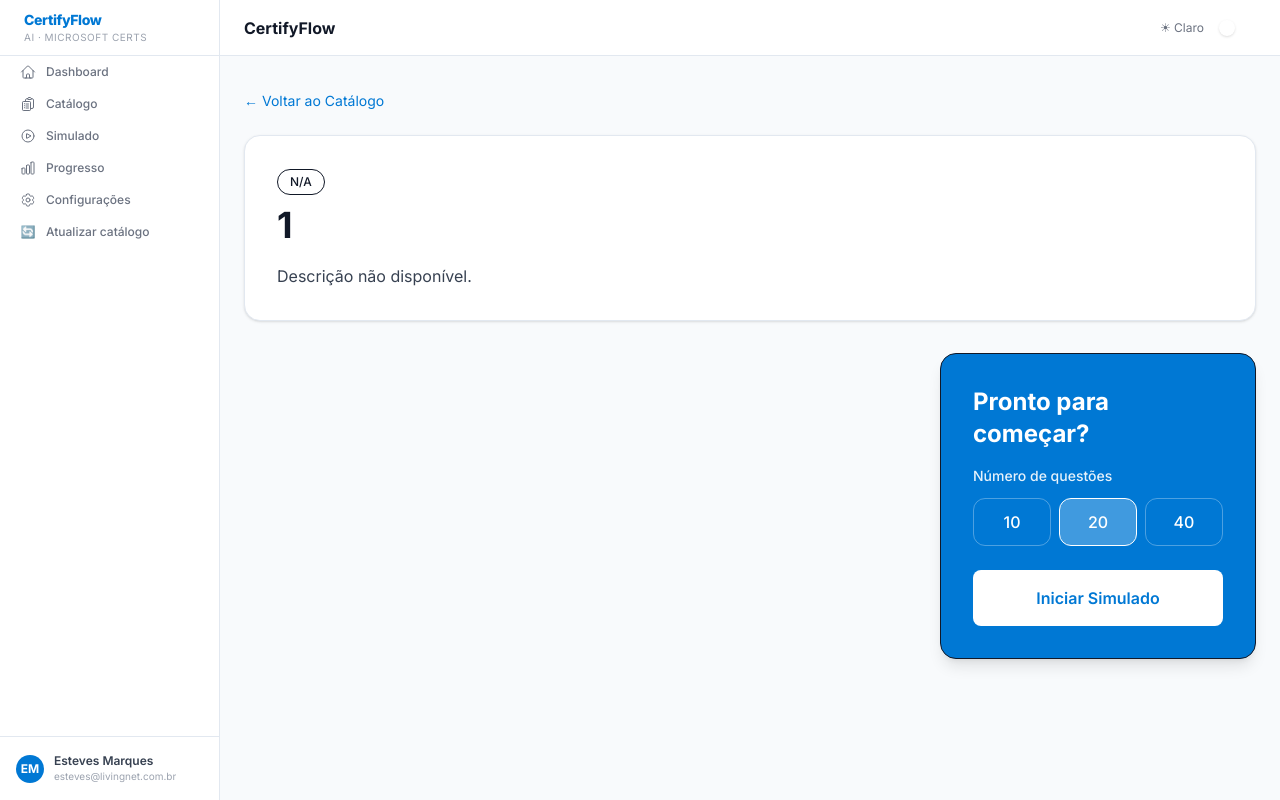
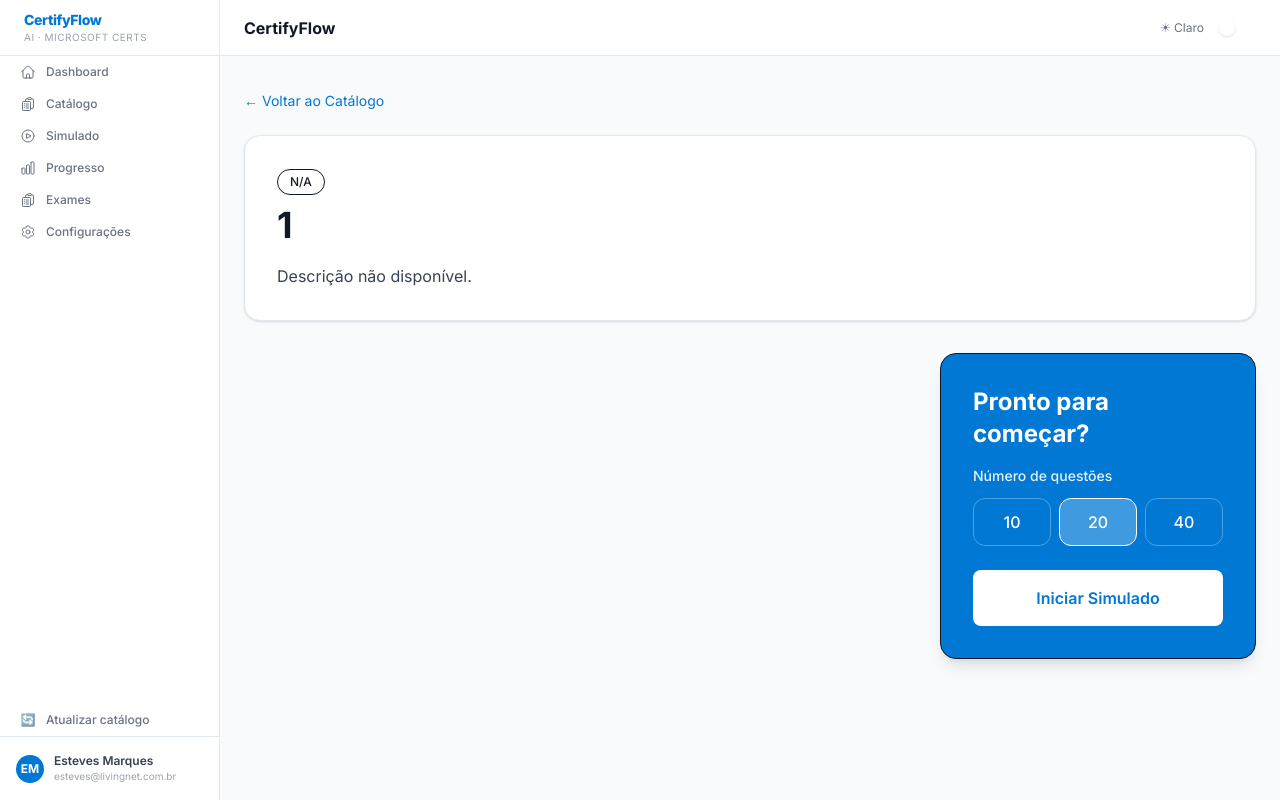
Before and after one commit to EstevesMarques/certifyflow-ai, a Next.js app: page /exam/1 in a window 1280 px wide. Built offline with nearby package versions, Linux system fonts and the light colour scheme.

Commit message:
feat: add Exams link to sidebar, fix sync button layout
Co-Authored-By: Claude Opus 4.7 <noreply@anthropic.com>

```diff
--- a/components/Sidebar.tsx
+++ b/components/Sidebar.tsx
@@ -47,6 +47,7 @@ export default function Sidebar() {
     { label: 'Catálogo', href: '/catalog', Icon: ClipboardDocumentListIcon, ActiveIcon: ClipboardDocumentListIconSolid },
     { label: 'Simulado', href: '/simulado', Icon: PlayCircleIcon, ActiveIcon: PlayCircleIconSolid },
     { label: 'Progresso', href: '/progress', Icon: ChartBarIcon, ActiveIcon: ChartBarIconSolid },
+    { label: 'Exames', href: '/admin/exams', Icon: ClipboardDocumentListIcon, ActiveIcon: ClipboardDocumentListIconSolid },
     { label: 'Configurações', href: '/settings', Icon: Cog6ToothIcon, ActiveIcon: Cog6ToothIconSolid },
   ]
 
@@ -59,7 +60,8 @@ export default function Sidebar() {
         </div>
       </div>
 
-      <nav className="flex-1">
+      <nav className="flex-1 flex flex-col">
+        <div className="flex-1">
           {navItems.map((item) => {
             const isActive = pathname === item.href
             return (
@@ -80,6 +82,7 @@ export default function Sidebar() {
               </Link>
             )
           })}
+        </div>
         <button
           onClick={handleSync}
           disabled={syncing}
```
Lines whose indentation alone changed are shown as unchanged.
